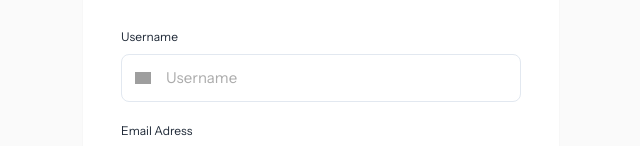
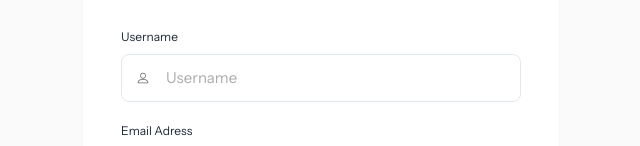
Before and after one commit to devllopeadam/dev-links-frontend, a Next.js app: page /register in a window 1280 px wide. Shown: the part 234-380 px from the top of the page, without its empty margins (319-959 px from the left). Built offline with nearby package versions, Linux system fonts and the light colour scheme; no server answers; grey boxes are pictures that could not be loaded.

Commit message:
making some changes

```diff
--- a/app/constants/index.ts
+++ b/app/constants/index.ts
@@ -44,7 +44,7 @@ export const REGISTER_FORM: IRegisterInput[] = [
     type: "text",
     name: "username",
     label: "Username",
-    icon: "/images/user.svg",
+    icon: "/images/icon-user.svg",
   },
   {
     placeholder: "Email",
```
Also changed, not shown: public/images/icon-user.svg (added).
